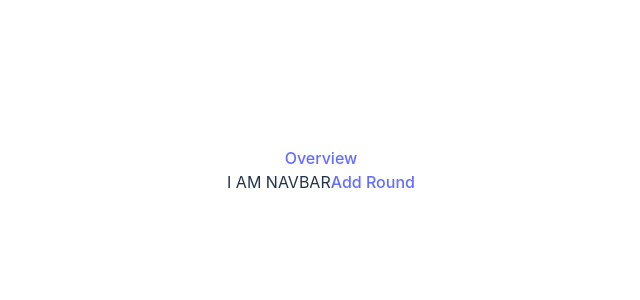
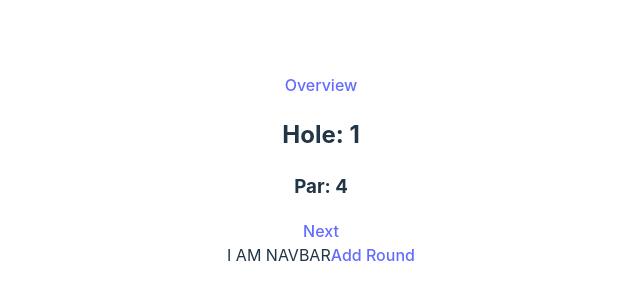
Before and after one commit to CipiVlad/AGAPS-A-Golf-Analyze-Web-App, a React (Vite) app in the folder client/: page /hole-card/1 in a window 1280 px wide. Shown: the part 230-530 px from the top of the page, without its empty margins (319-959 px from the left). Built offline with nearby package versions, Linux system fonts and the light colour scheme.

Commit message:
added holecard, inputfield cart, gcK_api... now handling next n prev hole link

```diff
--- a/client/src/App.tsx
+++ b/client/src/App.tsx
@@ -2,9 +2,10 @@ import { useState, useEffect } from 'react'
 import { Routes, Route, Link } from 'react-router-dom'
 import './App.css'
 import { Overview } from './pages/app/Overview'
-import HoleDetail from './pages/app/InGame/HoleDetail'
+import HoleDetail from './pages/app/HoleDetail'
 import Navbar from './components/Navbar'
 import AddCourseInfo from './pages/app/AddCourseInfo'
+import HoleCard from './components/HoleCardStart'
 
 function App() {
 
@@ -14,8 +15,9 @@ function App() {
       <Link to="/overview">Overview</Link>
       <Routes>
         <Route path="/overview" element={<Overview />} />
+        <Route path="/details/:id" element={<HoleDetail />} />
         <Route path="/add-round" element={<AddCourseInfo />} />
-        <Route path="/details/:id" element={<HoleDetail />} />
+        <Route path="/hole-card/:id" element={<HoleCard />} />
       </Routes>
       <Navbar />
     </div>
--- /dev/null
+++ b/client/src/components/HoleCardStart.tsx
@@ -0,0 +1,58 @@
+import { Link, useLocation } from "react-router-dom"
+import { gckHoles, gckAPI } from "../models/gck_holes_api"
+
+
+const HoleCard = () => {
+    const { pathname } = useLocation()
+
+    const handleIncrement = () => {
+        //add 1 to the hole number
+        //when reaching 10 continue at 11
+        const nextHole = Number(pathname.slice(-1)) + 1 > 10 ? 11 : Number(pathname.slice(-1)) + 1
+        return nextHole
+
+    }
+
+    const handleDecrement = () => {
+        const previousHole = Number(pathname.slice(-1)) - 1
+        return previousHole
+    }
+
+
+    console.log(pathname);
+
+
+    return (
+        <div>
+            {
+                // pathname === '/hole-card/1'
+                //     ? (
+                //         <>
+                //             <h2>Hole: {gckHoles[0].hole}</h2>
+                //             <h3>Par: {gckHoles[0].par}</h3>
+                //             <Link to={`/hole-card/${gckHoles[0].hole + 1}`}>Next</Link>                        </>
+                //     )
+                //     :
+                //     (
+                //         <>
+                //             {/* <h2>Hole {pathname.slice(-1)} of 18</h2> */}
+                //             {/* <h3>Par: {gckHoles[Number(pathname.slice(-1)) - 1].par}</h3> */}
+                //             <Link to={`/hole-card/${Number(pathname.slice(-1)) - 1}`}>Previous</Link>
+                //             <Link to={`/hole-card/${Number(pathname.slice(-1)) + 1}`}>Next</Link>
+
+                //         </>
+                //     )
+
+                <>
+                    <h2>Hole: {gckHoles[0].hole}</h2>
+                    <h3>Par: {gckHoles[0].par}</h3>
+                    <Link to={`/hole-card/${handleIncrement()}`}>Next</Link>
+
+                </>
+            }
+
+
+        </div>
+    )
+}
+export default HoleCard
--- /dev/null
+++ b/client/src/models/gck_holes_api.ts
@@ -0,0 +1,37 @@
+export type gckInput = {
+    roundId: number
+    score: number
+    fairway: "X" | "O"
+    green: "X" | "O"
+    approach: "Chip" | "Pitch" | "Sand"
+    penalty: number
+    putts: number
+}
+
+
+
+export type gckAPI = {
+    hole: number,
+    par: number
+}
+
+export const gckHoles: gckAPI[] = [
+    { hole: 1, par: 4 },
+    { hole: 2, par: 5 },
+    { hole: 3, par: 4 },
+    { hole: 4, par: 4 },
+    { hole: 5, par: 3 },
+    { hole: 6, par: 5 },
+    { hole: 7, par: 4 },
+    { hole: 8, par: 3 },
+    { hole: 9, par: 4 },
+    { hole: 10, par: 4 },
+    { hole: 11, par: 3 },
+    { hole: 12, par: 5 },
+    { hole: 13, par: 4 },
+    { hole: 14, par: 4 },
+    { hole: 15, par: 4 },
+    { hole: 16, par: 5 },
+    { hole: 17, par: 3 },
+    { hole: 18, par: 4 },
+]
--- a/client/src/pages/app/AddCourseInfo.tsx
+++ b/client/src/pages/app/AddCourseInfo.tsx
@@ -35,9 +35,10 @@ const AddCourseInfo = () => {
         }
 
         try {
-            const response = await axios.post("http://localhost:3000/course-info", newPostObj)
-            console.log(response)
-            navigate("/overview")
+            // const response = await axios.post("http://localhost:3000/course-info", newPostObj)
+            // console.log(response)
+
+            navigate("/hole-card/1")
         } catch (error) {
             console.log(error)
         }
--- a/client/src/pages/app/InGame/HoleDetail.tsx
+++ b/client/src/pages/app/HoleDetail.tsx
@@ -3,7 +3,8 @@ import { useEffect, useState } from "react"
 import { useParams } from "react-router-dom"
 
 const HoleDetail = () => {
-    // here you fetch the hole detail by the course id
+    // here you fetch the hole detail overview
+    // by the course id matching the roundId (courseInfo server)
     const { id } = useParams()
     const [getDetails, setGetDetails] = useState([])
     useEffect(() => {
@@ -16,15 +17,16 @@ const HoleDetail = () => {
         fetchData()
     }, [])
 
-    console.log(getDetails);
+    // console.log(getDetails);
 
     return (
         <>
-            <h2>Hole Details</h2>
+            <h2>Overview - Hole Details</h2>
             {
                 getDetails.map((data: any, index: number) => {
                     return (
                         <div key={index}>
+                            <h3>Date {data.formattedTimestamp.slice(0, 10)}</h3>
                             <h4>Hole: {data.hole}</h4>
                             <p>Par: {data.par}</p>
                             <p>Score: {data.score}</p>
```
Also changed, not shown: client/src/components/InputFields.tsx (added, +46 -0 lines).
